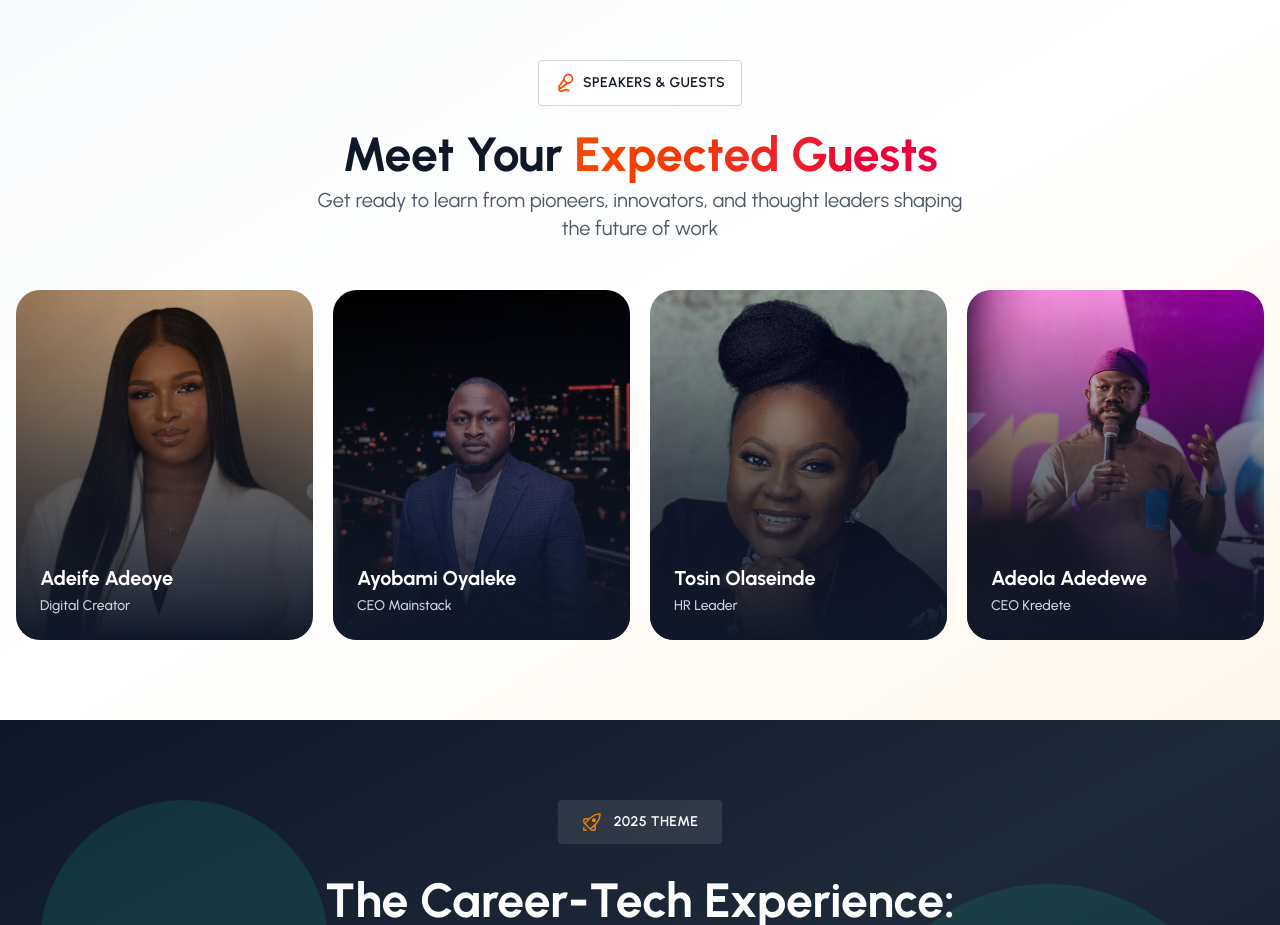
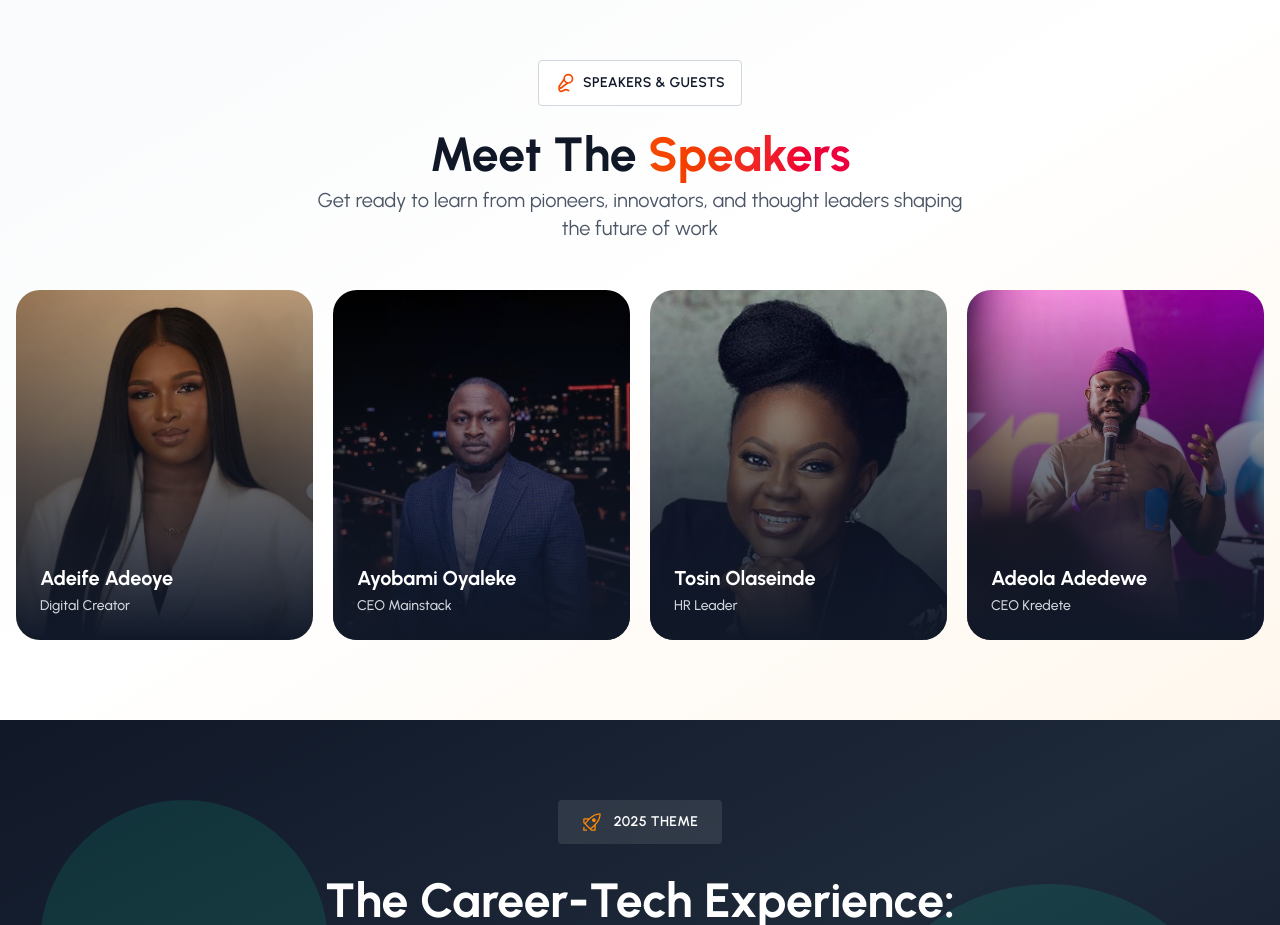
Before and after one commit to Olawoyin1/cbrunch, a React (Vite) app: page / in a window 1280 px wide. Shown: the part 1900-2825 px from the top of the page. Built offline with nearby package versions, Linux system fonts and the light colour scheme.

Commit message:
meet the speakers

```diff
--- a/src/components/Speakers.tsx
+++ b/src/components/Speakers.tsx
@@ -47,7 +47,7 @@
           <div className="relative">
             <div className="text-center mb-12">
               <h3 className="text-2xl sm:text-5xl font-bold mb-2 text-gray-900">
-                Meet Your <span className="bg-gradient-to-r from-orange-600 to-rose-600 bg-clip-text text-transparent">Expected Guests</span>
+                Meet The <span className="bg-gradient-to-r from-orange-600 to-rose-600 bg-clip-text text-transparent">Speakers</span>
               </h3>
               <p className="text-sm md:text-xl text-gray-600 max-w-2xl mx-auto">
                 Get ready to learn from pioneers, innovators, and thought leaders shaping the future of work
```
